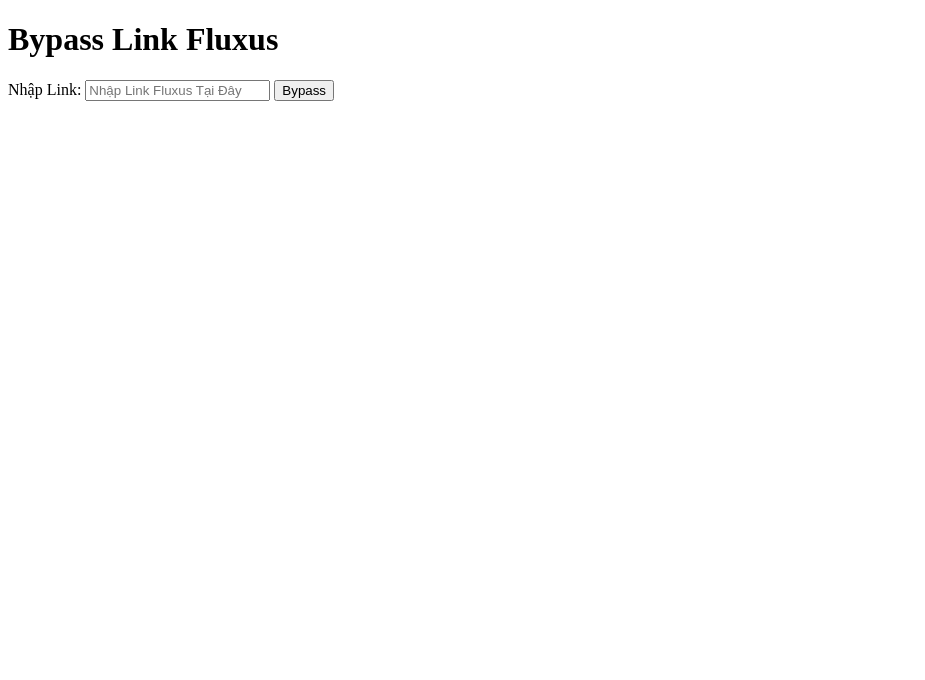
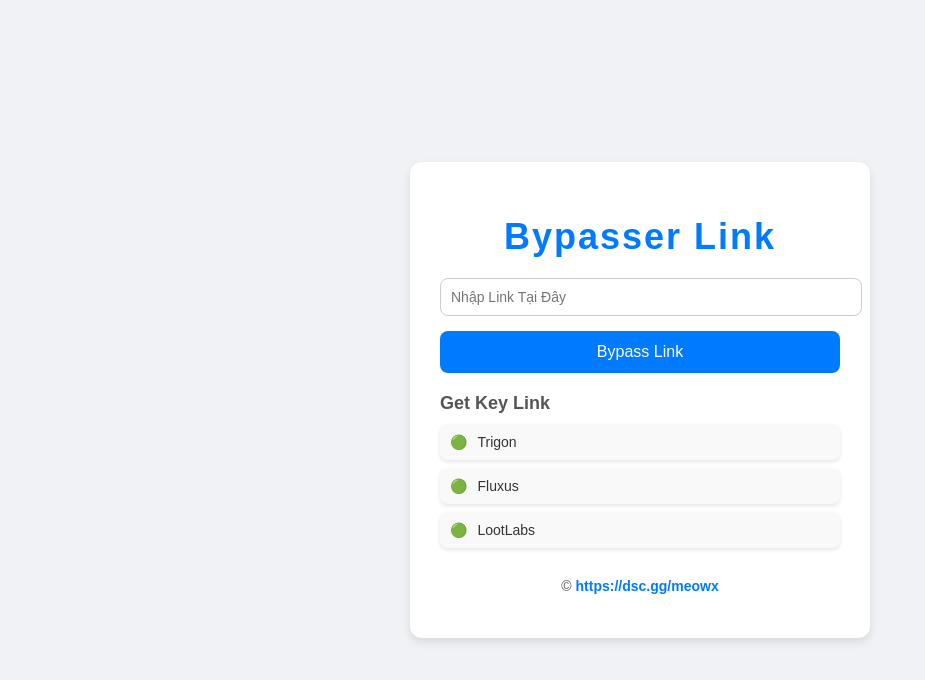
Before and after one commit to TurboLite/turbolite.github.io, a plain HTML site: page index.html in a window 1280 px wide. Shown: the whole page, without its empty margins (0-925 px from the left). Drawn offline with Linux system fonts and the light colour scheme.

Commit message:
Add files via upload

```diff
--- a/index.html
+++ b/index.html
@@ -4,23 +4,129 @@
     <meta charset="UTF-8">
     <meta name="viewport" content="width=device-width, initial-scale=1.0">
     <title>Bypasser</title>
+    <style>
+        body {
+            font-family: Arial, sans-serif;
+            background: #f0f2f5;
+            margin: 0;
+            padding: 0;
+            display: flex;
+            justify-content: center;
+            align-items: center;
+            height: 100vh;
+            text-align: center;
+        }
+        .container {
+            background: #ffffff;
+            border-radius: 12px;
+            box-shadow: 0 4px 10px rgba(0, 0, 0, 0.1);
+            max-width: 400px;
+            padding: 30px;
+            width: 100%;
+        }
+        h1 {
+            font-size: 36px;
+            font-weight: bold;
+            color: #007bff;
+            margin-bottom: 20px;
+            letter-spacing: 2px;
+        }
+        input {
+            width: 100%;
+            padding: 10px;
+            margin-bottom: 15px;
+            border: 1px solid #ccc;
+            border-radius: 8px;
+            font-size: 14px;
+        }
+        button {
+            width: 100%;
+            padding: 12px;
+            background: #007bff;
+            color: white;
+            border: none;
+            border-radius: 8px;
+            font-size: 16px;
+            cursor: pointer;
+            transition: all 0.3s ease;
+        }
+        button:hover {
+            background: #0056b3;
+        }
+        .app-list {
+            margin-top: 20px;
+            text-align: left;
+        }
+        .app-list h3 {
+            font-size: 18px;
+            color: #555;
+            margin-bottom: 10px;
+        }
+        .app-list ul {
+            list-style: none;
+            padding: 0;
+            margin: 0;
+        }
+        .app-list ul li {
+            padding: 10px;
+            margin-bottom: 8px;
+            background: #f9f9f9;
+            border-radius: 8px;
+            box-shadow: 0 2px 4px rgba(0, 0, 0, 0.1);
+            display: flex;
+            align-items: center;
+            font-size: 14px;
+            color: #333;
+        }
+        .app-list ul li:first-child {
+            border-top: none;
+        }
+        .app-list ul li::before {
+            content: "🟢";
+            margin-right: 10px;
+            color: #007bff;
+        }
+        .discord-link {
+            margin-top: 30px;
+            font-size: 14px;
+            color: #555;
+        }
+        .discord-link a {
+            color: #007bff;
+            text-decoration: none;
+            font-weight: bold;
+        }
+        .discord-link a:hover {
+            text-decoration: underline;
+        }
+    </style>
     <script>
         function openApiUrl() {
-            const userInput = document.getElementById('urlInput').value;
-            if (!userInput) {
+            const url = document.getElementById('urlInput').value.trim();
+            if (!url) {
                 alert('Vui lòng nhập URL!');
                 return;
             }
-
-            const apiUrl = `https://api.speedx.lol/api/free/bypass?url=${encodeURIComponent(userInput)}`;
-            window.open(apiUrl, '_blank');
+            window.open(`https://ethos.kys.gay/api/free/bypass?url=${encodeURIComponent(url)}`, '_blank');
         }
     </script>
 </head>
 <body>
-    <h1>Bypass Link Fluxus</h1>
-    <label for="urlInput">Nhập Link:</label>
-    <input type="text" id="urlInput" placeholder="Nhập Link Fluxus Tại Đây" />
-    <button onclick="openApiUrl()">Bypass</button>
+    <div class="container">
+        <h1>Bypasser Link</h1>
+        <input id="urlInput" type="text" placeholder="Nhập Link Tại Đây">
+        <button onclick="openApiUrl()">Bypass Link</button>
+        <div class="app-list">
+            <h3>Get Key Link</h3>
+            <ul>
+                <li>Trigon</li>
+                <li>Fluxus</li>
+                <li>LootLabs</li>
+            </ul>
+        </div>
+        <div class="discord-link">
+            <p>© <a href="https://dsc.gg/meowx" target="_blank">https://dsc.gg/meowx</a></p>
+        </div>
+    </div>
 </body>
 </html>
```
